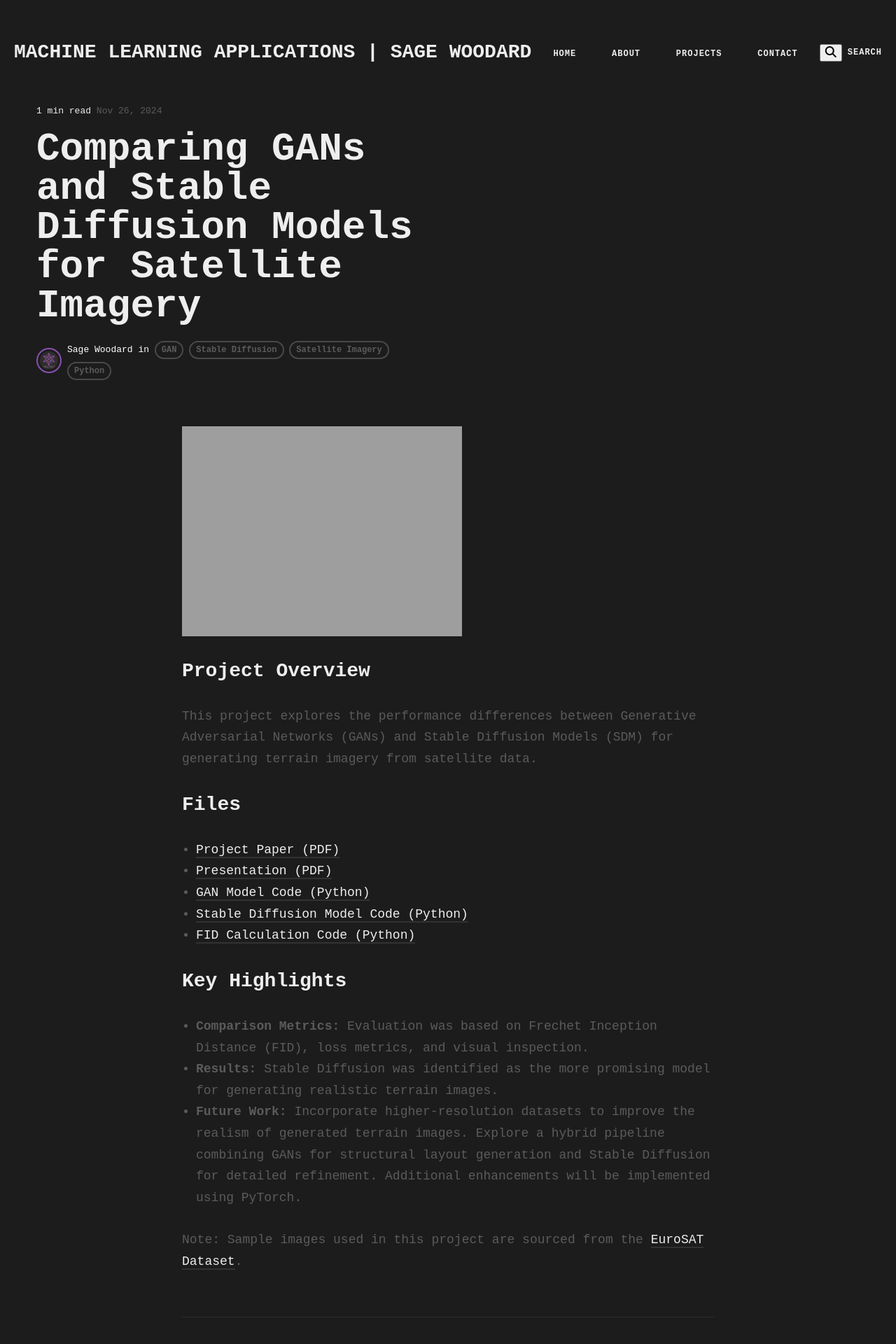
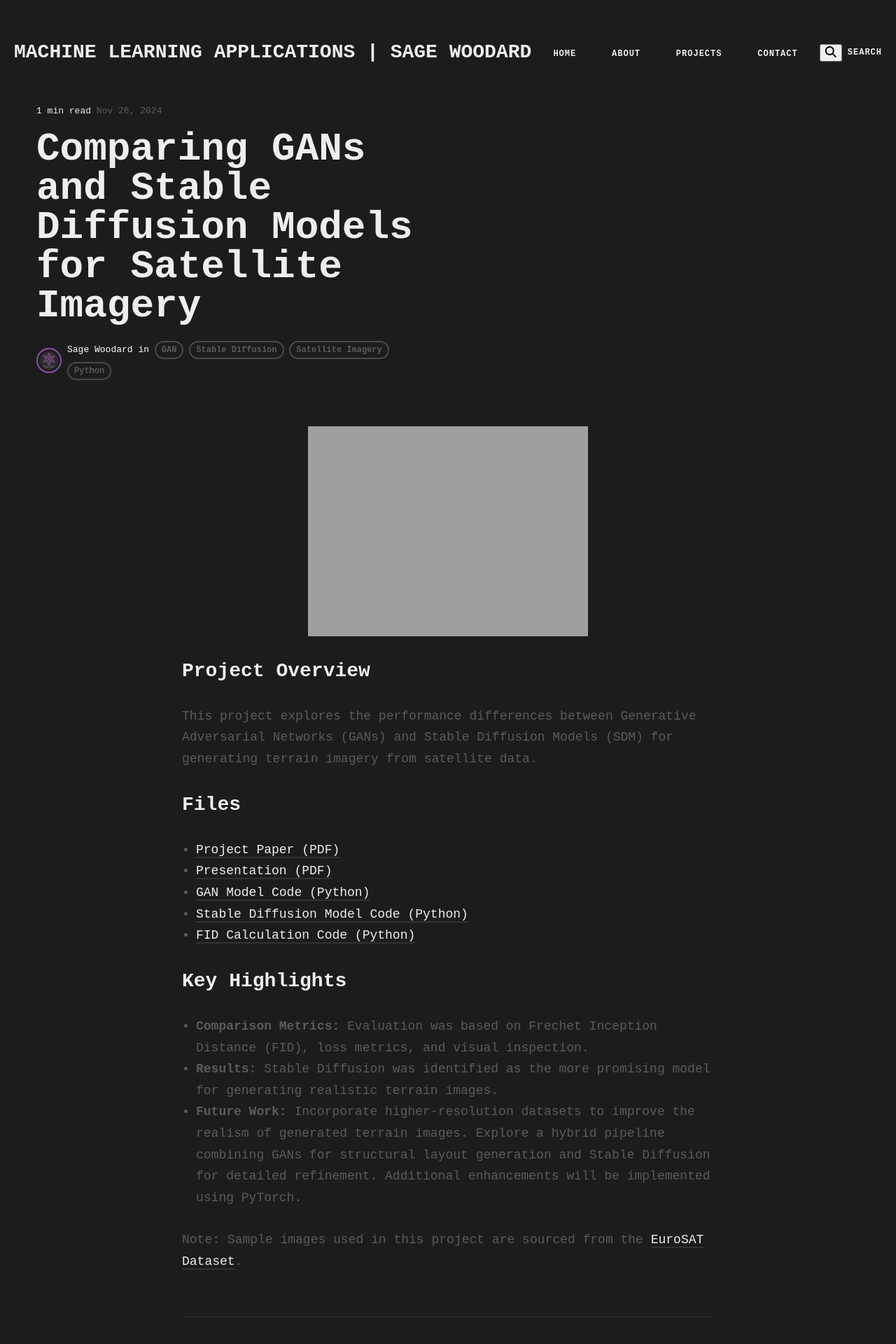
Before and after one commit to sagewoodard/sagewoodard.github.io, a Jekyll site: the page built from _posts/2024-11-26-gan-vs-sdm.md, in a window 1280 px wide. Shown: the top 1920 px of the page at 70% size. Built offline with Jekyll 4.4.1, drawn with Linux system fonts in a browser that asks for light colours.

Commit message:
Use HTML for cover image

```diff
--- a/_posts/2024-11-26-gan-vs-sdm.md
+++ b/_posts/2024-11-26-gan-vs-sdm.md
@@ -6,7 +6,9 @@ categories: [Projects, Machine Learning]
 tags: [GAN, Stable Diffusion, Satellite Imagery, Python]
 ---
 
-![GAN vs SDM Cover](https://sagewoodard.github.io/images/gan-vs-sdm-cover.png)
+<img src="https://sagewoodard.github.io/images/gan-vs-sdm-cover.png"
+     alt="GAN vs SDM Cover"
+     style="max-width: 100%; height: auto; display: block; margin: 0 auto;" />
 
 ### Project Overview
 
```
